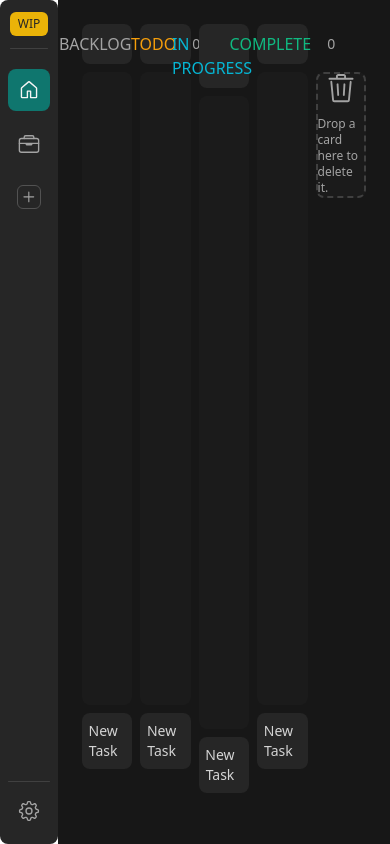
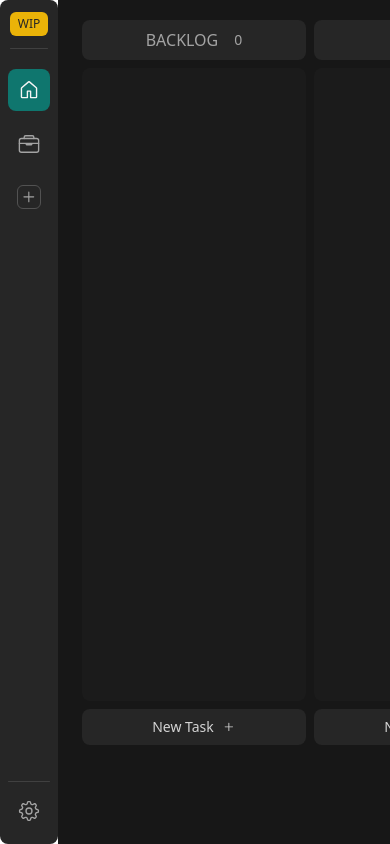
Before and after one commit to LuisNivar/my-kanban-board, a React (Vite) app: page /board/home in a window 390 px wide. Built offline with nearby package versions, Linux system fonts and the light colour scheme.

Commit message:
Resposive (#26)
* Add responsive label

* Add x-scroll auto in tablet resolution

```diff
--- a/src/components/Column.tsx
+++ b/src/components/Column.tsx
@@ -12,7 +12,7 @@ export default function Column(props: ColumProps) {
   const filteredCards = cards.filter((c: ItemProps) => c.columnName === name);
 
   return (
-    <div className="flex flex-col gap-2 w-full h-full">
+    <div className="flex flex-col gap-2 shrink-0 grow-0 w-56 h-full">
       <ColumnHeader
         color={headingColor}
         title={title}
--- a/src/components/Kanban.tsx
+++ b/src/components/Kanban.tsx
@@ -9,7 +9,7 @@ import TrashCan from "./TrashCan";
 export function Kanban() {
   return (
     <CardProvider>
-      <div className="h-screen w-full p-6 bg-neutral-900 text-neutral-100">
+      <div className="h-screen w-full px-6 py-5 overflow-x-auto bg-neutral-900 text-neutral-100">
         <Columns />
       </div>
     </CardProvider>
@@ -25,7 +25,7 @@ function Columns() {
   const cards: ItemProps[] = boards[id] ?? [];
 
   return (
-    <main className="grid gap-2 grid-cols-5 ">
+    <main className="whitespace-nowrap flex gap-2 xl:grid xl:grid-cols-5 ">
       <Column
         title="BACKLOG"
         name="backlog"
--- a/src/components/TrashCan.tsx
+++ b/src/components/TrashCan.tsx
@@ -33,14 +33,14 @@ export default function TrashCan() {
       onDragOver={handleDragOver}
       onDragLeave={handleDragLeave}
       onDrop={handleDrop}
-      className={`group border-dashed  transition-all select-none mt-12 flex flex-col max-h-56 aspect-square items-center justify-center rounded-lg border-2 text-3xl ${
+      className={`group border-dashed transition-all select-none mt-12 flex flex-col min-w-32 scroll-mx-6 w-58 lg:max-h-56 aspect-square items-center justify-center rounded-lg border-2 text-3xl ${
         active
           ? " border-red-800 bg-red-800/20 text-red-500 text-[40px]"
           : "border-neutral-700 bg-neutral-800/30 text-neutral-400"
       }`}
     >
       {active ? <FireIcon /> : <TrashIcon />}
-      <span className="text-xs mt-3">
+      <span className="text-xs mt-3 hidden xl:block">
         {active ? "Do it!" : "Drop a card here to delete it."}
       </span>
     </div>
```
